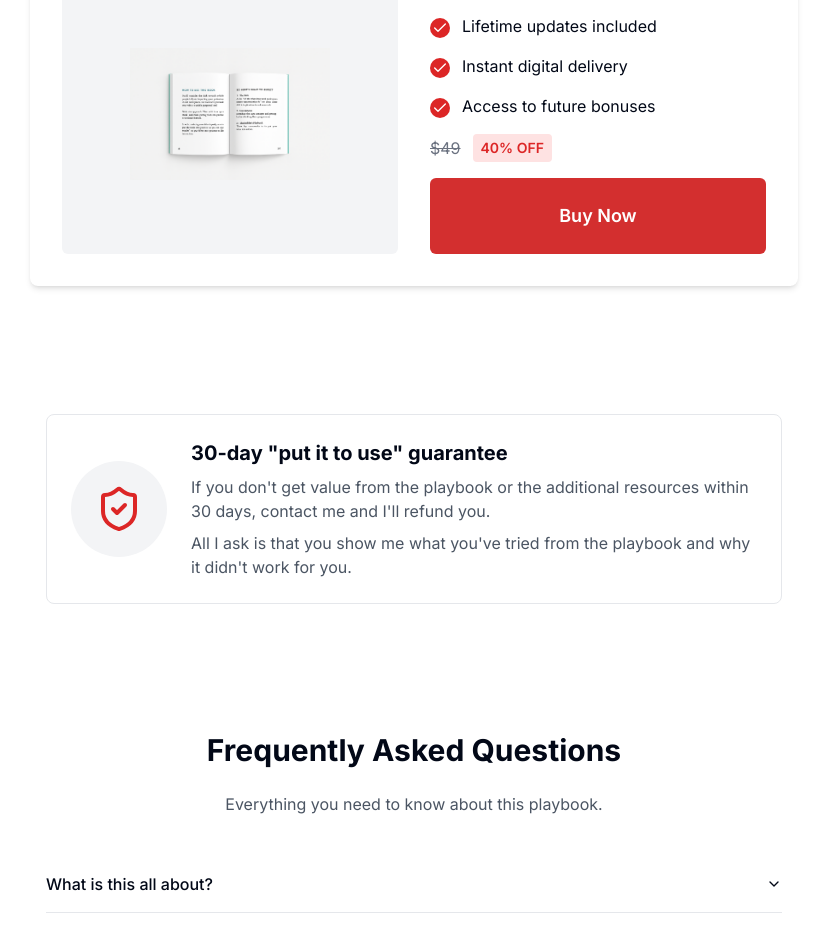
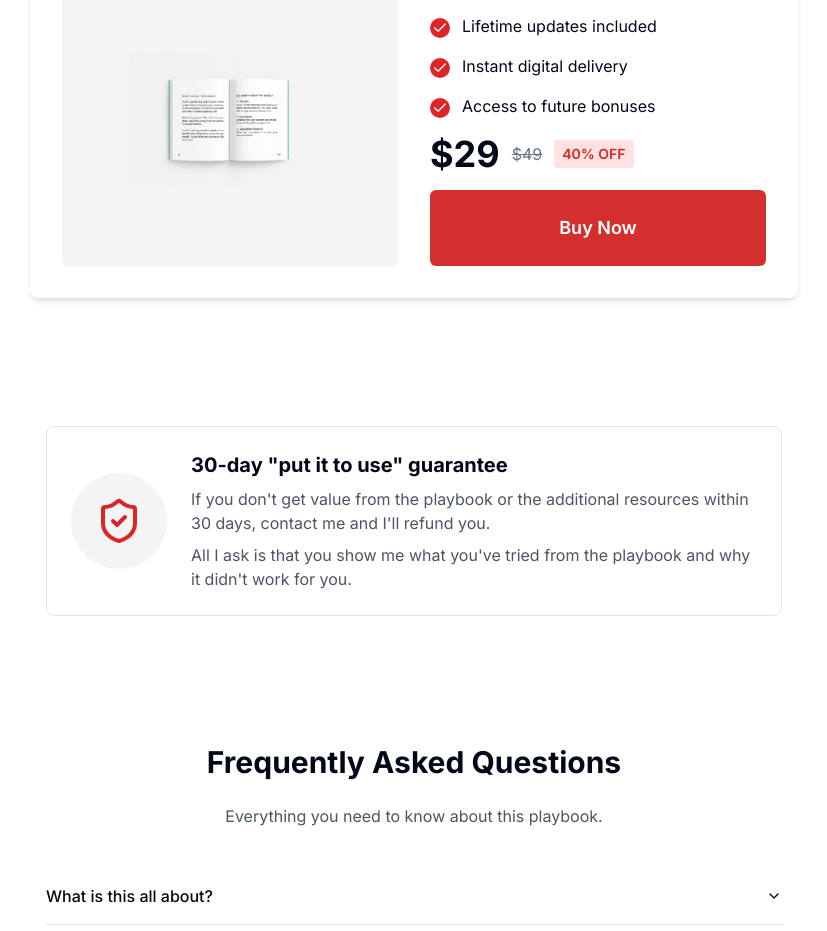
Before and after one commit to sirakinb/funnel-page-clone-it, a React (Vite) app: page / in a window 1280 px wide. Shown: the part 2860-3791 px from the top of the page, without its empty margins (226-1053 px from the left). Built offline with nearby package versions, Linux system fonts and the light colour scheme.

Commit message:
Fix: Update pricing display
Corrects the displayed price in the pricing section.

```diff
--- a/src/components/Pricing.tsx
+++ b/src/components/Pricing.tsx
@@ -55,6 +55,7 @@ const Pricing = () => {
                   </div>
 
                   <div className="flex items-center gap-3 mt-6">
+                    <span className="text-4xl font-bold">$29</span>
                     <span className="text-gray-500 line-through">$49</span>
                     <span className="bg-red-100 text-red-600 px-2 py-1 text-sm font-semibold rounded">
                       40% OFF
```
